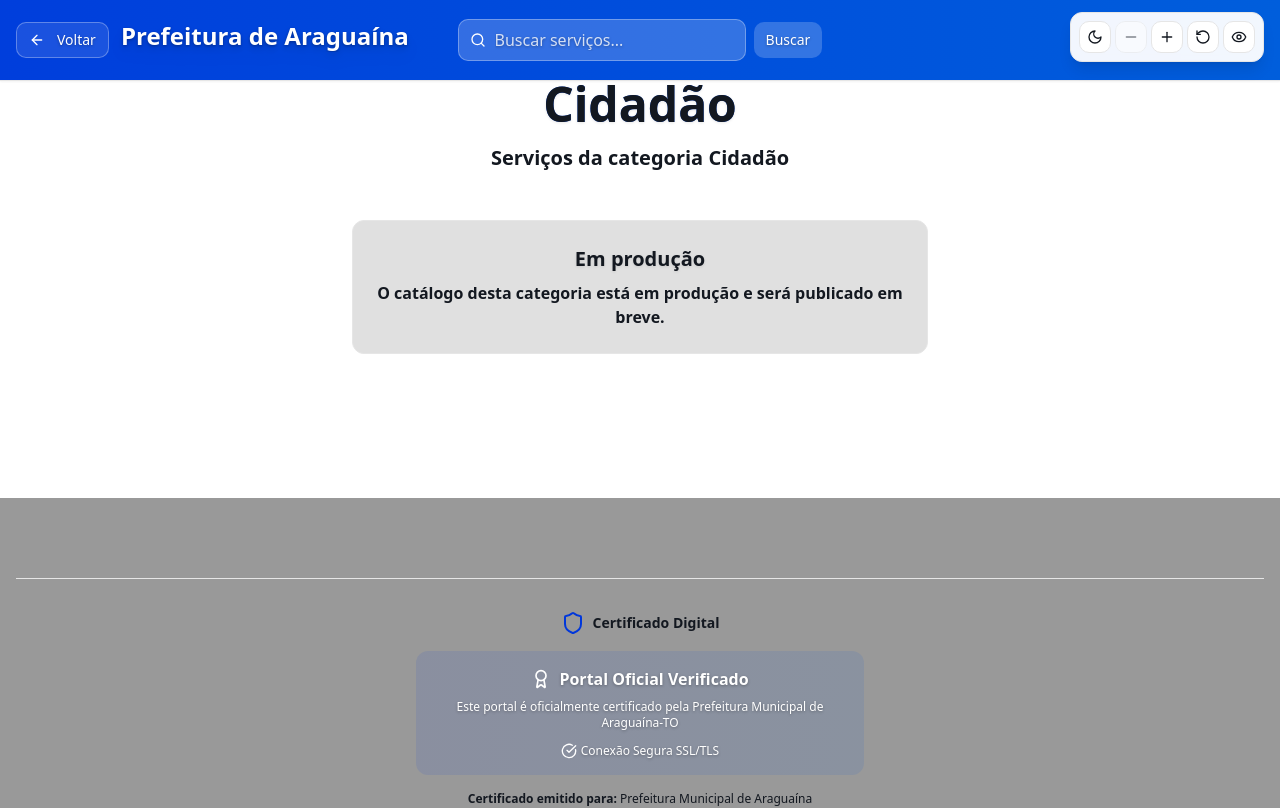
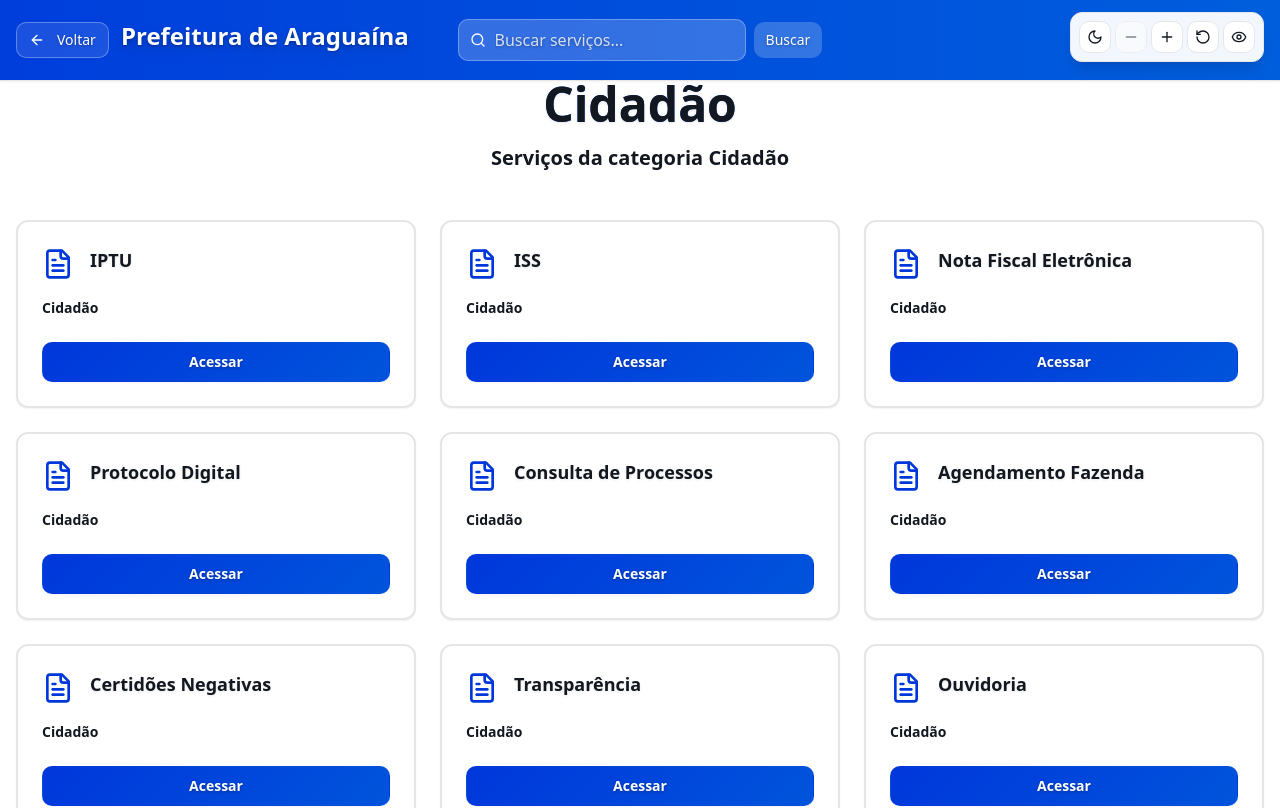
Before and after one commit to mmatteuus/araguaina2, a React (Vite) app: page /categorias/cidadao in a window 1280 px wide. Shown: the top 808 px of the page. Built offline with nearby package versions, Linux system fonts and the light colour scheme.

Commit message:
feat(categorias): listar todos os serviços da categoria combinando servicos.json + fallback de services.ts (sem duplicar), com rotas corretas

```diff
--- a/src/pages/CategoriasLista.tsx
+++ b/src/pages/CategoriasLista.tsx
@@ -5,6 +5,10 @@ import { Footer } from "@/components/Footer";
 import { Card, CardContent } from "@/components/ui/card";
 import { Button } from "@/components/ui/button";
 import { FileText } from "lucide-react";
+import { services as fallbackServicesAll } from "@/data/services";
+import { mapToMainCategoryId } from "@/utils/categoryMap";
+import { slugify } from "@/utils/slugify";
+import { getServiceRoute } from "@/utils/serviceRoutes";
 
 type Servico = {
   title: string;
@@ -29,6 +33,27 @@ const CategoriasLista = () => {
   const categorias = (data.categorias as Categoria[]) || [];
   const cat = categorias.find((c) => c.id === categoria);
 
+  // Fallback: também incluir serviços do catálogo antigo (services.ts)
+  const fallback = (fallbackServicesAll || [])
+    .filter((s) => mapToMainCategoryId(s.category) === categoria)
+    .map((s) => ({
+      id: s.id,
+      title: s.title,
+      slug: slugify(s.title),
+      category: cat?.titulo || "",
+      url_pagina_servico: "",
+      url_destino_final: "",
+      tipo_destino_final: "interno",
+      secretaria_responsavel: undefined,
+      observacoes: undefined,
+      isFallback: true as const
+    }));
+
+  // Unir JSON + fallback, evitando duplicados por slug
+  const jsonServices = (cat?.servicos || []).map((s) => ({ ...s, isFallback: false as const }));
+  const seen = new Set(jsonServices.map((s) => s.slug));
+  const merged = [...jsonServices, ...fallback.filter((s) => !seen.has(s.slug))];
+
   return (
     <div className="min-h-screen bg-background">
       <Navbar />
@@ -47,16 +72,16 @@ const CategoriasLista = () => {
             <div className="text-center text-foreground font-semibold">Categoria não encontrada.</div>
           )}
 
-          {cat && cat.servicos.length === 0 && (
+          {cat && merged.length === 0 && (
             <div className="max-w-xl mx-auto text-center bg-muted/30 border rounded-lg p-6">
               <h2 className="text-xl font-bold mb-2">Em produção</h2>
               <p className="text-foreground font-semibold">O catálogo desta categoria está em produção e será publicado em breve.</p>
             </div>
           )}
 
-          {cat && cat.servicos.length > 0 && (
+          {cat && merged.length > 0 && (
             <div className="grid grid-cols-1 md:grid-cols-2 lg:grid-cols-3 gap-6">
-              {cat.servicos.map((serv) => (
+              {merged.map((serv: any) => (
                 <Card key={serv.slug} className="group hover:shadow-lg transition-all duration-300 border-2 hover:border-primary/20 h-full">
                   <CardContent className="p-6 flex flex-col h-full">
                     <div className="flex items-center space-x-4 mb-4">
@@ -73,11 +98,19 @@ const CategoriasLista = () => {
                       {serv.secretaria_responsavel || serv.category}
                     </p>
                     <div className="mt-auto">
-                      <Button asChild variant="primaryGradient" className="w-full hover:scale-105">
-                        <Link to={`/servicos/${serv.slug}`} className="flex items-center justify-center space-x-2 text-white">
-                          <span className="text-white font-semibold">Acessar</span>
-                        </Link>
-                      </Button>
+                      {serv.isFallback ? (
+                        <Button asChild variant="primaryGradient" className="w-full hover:scale-105">
+                          <Link to={getServiceRoute(serv.id)} className="flex items-center justify-center space-x-2 text-white">
+                            <span className="text-white font-semibold">Acessar</span>
+                          </Link>
+                        </Button>
+                      ) : (
+                        <Button asChild variant="primaryGradient" className="w-full hover:scale-105">
+                          <Link to={`/servicos/${serv.slug}`} className="flex items-center justify-center space-x-2 text-white">
+                            <span className="text-white font-semibold">Acessar</span>
+                          </Link>
+                        </Button>
+                      )}
                     </div>
                   </CardContent>
                 </Card>
```
